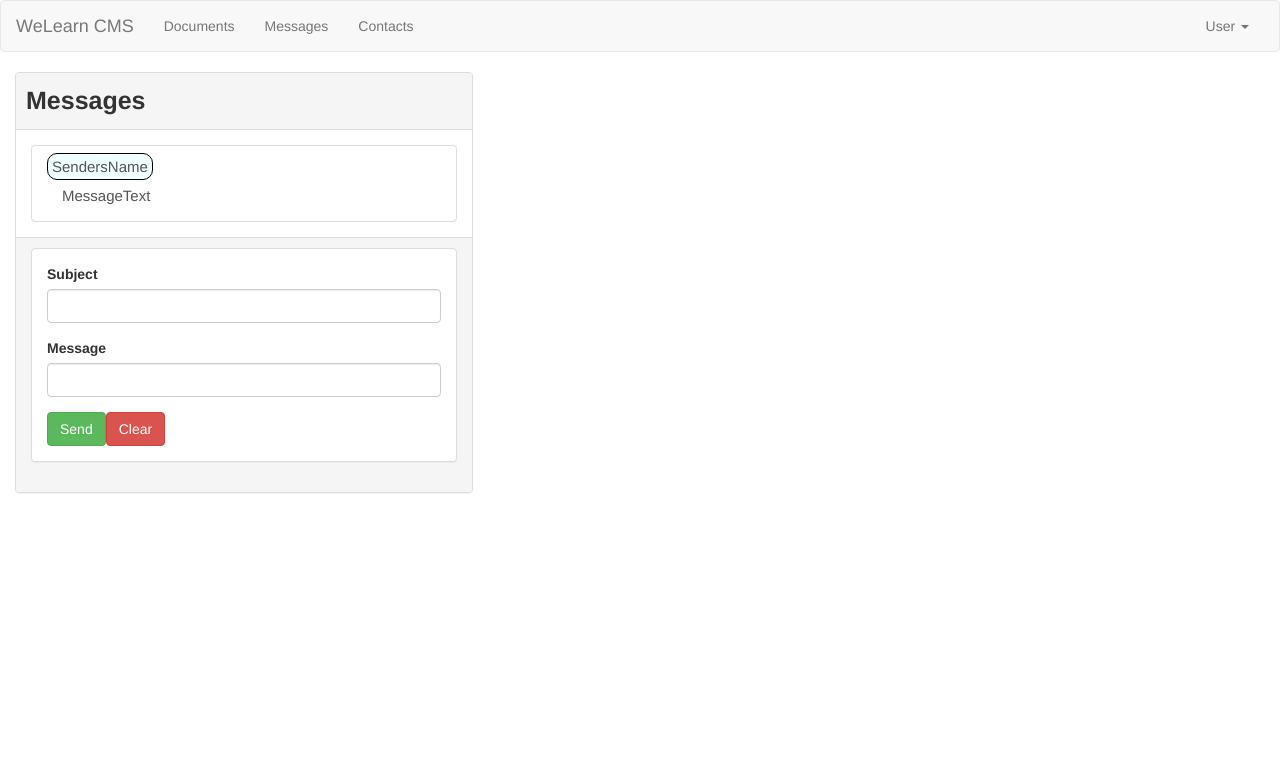
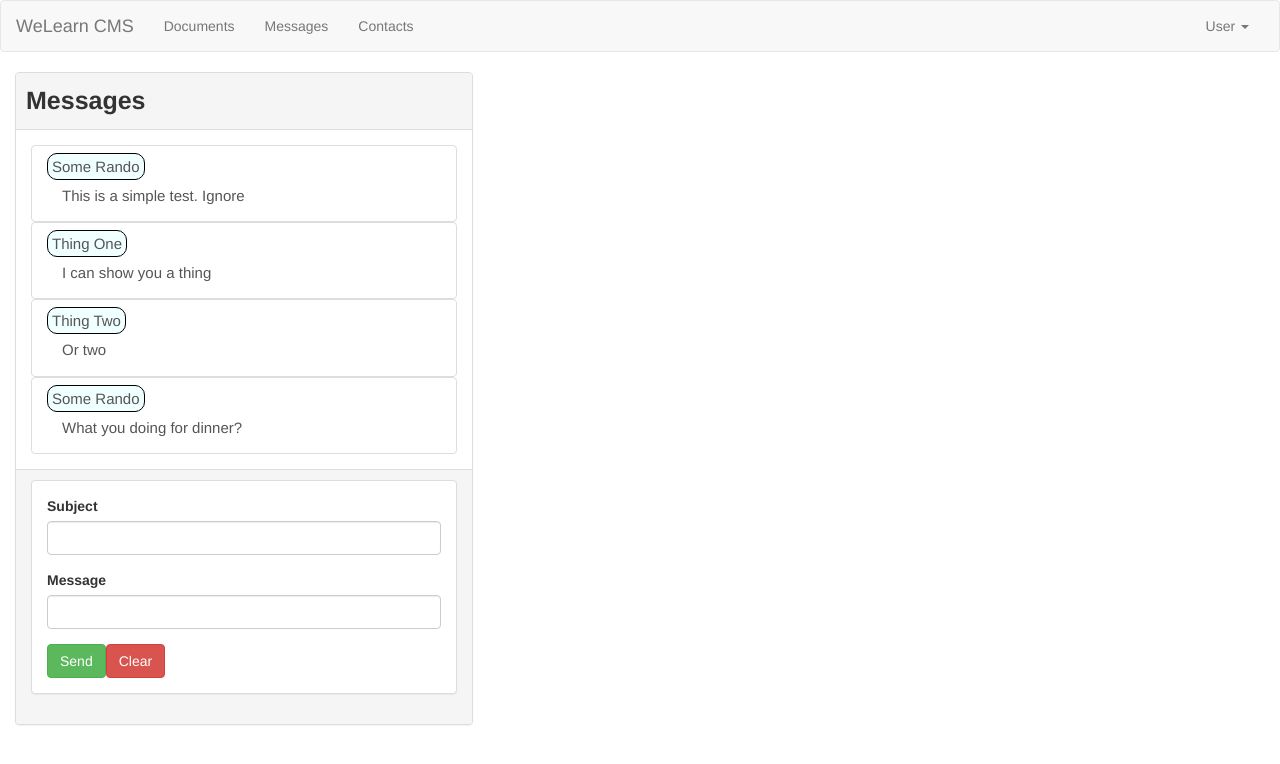
Before and after one commit to derpy4me/cms, an Angular app: page / in a window 1280 px wide. Both pictures are taken after a click on the button "Messages". Shown: the top 764 px of the page. Built offline with nearby package versions, Linux system fonts and the light colour scheme.

Commit message:
messages displayed and able to be added

```diff
--- a/src/app/messages/message-edit/message-edit.component.html
+++ b/src/app/messages/message-edit/message-edit.component.html
@@ -4,18 +4,18 @@
       <div class="row">
         <div class="col-sm-12 form-group">
           <label for="subject">Subject</label>
-          <input type="text" id="subject" class="form-control" size="120" max="120">
+          <input type="text" id="subject" class="form-control" size="120" max="120" #subject>
         </div>
 
         <div class="col-sm-12 form-group">
           <label for="message">Message</label>
-          <input type="text" id="message" class="form-control" max="255" size="120">
+          <input type="text" id="message" class="form-control" max="255" size="120" #message>
         </div>
       </div>
       <div class="row">
         <div class="col-xs-12">
-          <button class="btn btn-success" type="submit">Send</button>
-          <button class="btn btn-danger" type="button">Clear</button>
+          <button class="btn btn-success" type="button" (click)="onSendMessage()">Send</button>
+          <button class="btn btn-danger" type="button" (click)="onClear()">Clear</button>
         </div>
       </div>
     </form>
--- a/src/app/messages/message-edit/message-edit.component.ts
+++ b/src/app/messages/message-edit/message-edit.component.ts
@@ -1,11 +1,39 @@
-import { Component } from '@angular/core';
+import {
+  Component,
+  ElementRef,
+  EventEmitter,
+  Output,
+  ViewChild,
+} from '@angular/core';
+import { Message } from '../message.model';
 
 @Component({
   selector: 'cms-message-edit',
   imports: [],
   templateUrl: './message-edit.component.html',
-  styleUrl: './message-edit.component.css'
+  styleUrl: './message-edit.component.css',
 })
 export class MessageEditComponent {
+  currentSender = 'Bill Murray';
+  @ViewChild('subject', { static: false }) subjectInputRef!: ElementRef;
+  @ViewChild('message', { static: false }) messageInputRef!: ElementRef;
+  @Output() addMessageEvent = new EventEmitter<Message>();
 
+  onSendMessage() {
+    const messageSubject = this.subjectInputRef.nativeElement.value;
+    const messageText = this.messageInputRef.nativeElement.value;
+    const newMessage = new Message(
+      '1',
+      messageSubject,
+      messageText,
+      this.currentSender
+    );
+
+    this.addMessageEvent.emit(newMessage);
+  }
+
+  onClear() {
+    this.subjectInputRef.nativeElement.value = '';
+    this.messageInputRef.nativeElement.value = '';
+  }
 }
--- a/src/app/messages/message-item/message-item.component.html
+++ b/src/app/messages/message-item/message-item.component.html
@@ -1,6 +1,6 @@
 <a class="list-group-item clearfix">
-  <div class="">
-    <span class="messageHeader">SendersName</span>
-    <div class="messageText">MessageText</div>
+  <div>
+    <span class="messageHeader"> {{message.sender}} </span>
+    <div class="messageText"> {{message.msgText}}</div>
   </div>
 </a>
--- a/src/app/messages/message-list/message-list.component.html
+++ b/src/app/messages/message-list/message-list.component.html
@@ -6,15 +6,15 @@
           <span class="title pull-left">Messages</span>
         </div>
       </div>
-      <div class="panel-body">
+      <div class="panel-body" *ngIf="messages">
         <div class="row">
           <div class="col-xs-12">
-            <cms-message-item />
+            <cms-message-item *ngFor="let messageModel of messages" [message]="messageModel" />
           </div>
         </div>
       </div>
       <div class="panel-footer">
-        <cms-message-edit />
+        <cms-message-edit (addMessageEvent)="onAddMesssage($event)" />
       </div>
     </div>
   </div>
--- a/src/app/messages/message-list/message-list.component.ts
+++ b/src/app/messages/message-list/message-list.component.ts
@@ -1,12 +1,24 @@
+import { CommonModule } from '@angular/common';
 import { Component } from '@angular/core';
-import { ContactItemComponent } from '../../contacts/contact-list/contact-item/contact-item.component';
 import { MessageEditComponent } from '../message-edit/message-edit.component';
 import { MessageItemComponent } from '../message-item/message-item.component';
+import { Message } from '../message.model';
 
 @Component({
   selector: 'cms-message-list',
-  imports: [MessageItemComponent, MessageEditComponent, ContactItemComponent],
+  imports: [MessageItemComponent, MessageEditComponent, CommonModule],
   templateUrl: './message-list.component.html',
   styleUrl: './message-list.component.css',
 })
-export class MessageListComponent {}
+export class MessageListComponent {
+  messages: Message[] = [
+    new Message('2', 'Test', 'This is a simple test. Ignore', 'Some Rando'),
+    new Message('3', 'Cat in', 'I can show you a thing', 'Thing One'),
+    new Message('4', 'A Hat', 'Or two', 'Thing Two'),
+    new Message('5', 'Hey;)', 'What you doing for dinner?', 'Some Rando'),
+  ];
+
+  onAddMesssage(message: Message) {
+    this.messages.push(message);
+  }
+}
--- a/src/app/messages/message.model.ts
+++ b/src/app/messages/message.model.ts
@@ -2,7 +2,7 @@ export class Message {
   constructor(
     public id: string,
     public subject: string,
-    public msgTesxt: string,
+    public msgText: string,
     public sender: string,
     public children?: Message[]
   ) {}
```
Also changed, not shown: src/app/messages/message-item/message-item.component.ts (+4 -3 lines).
